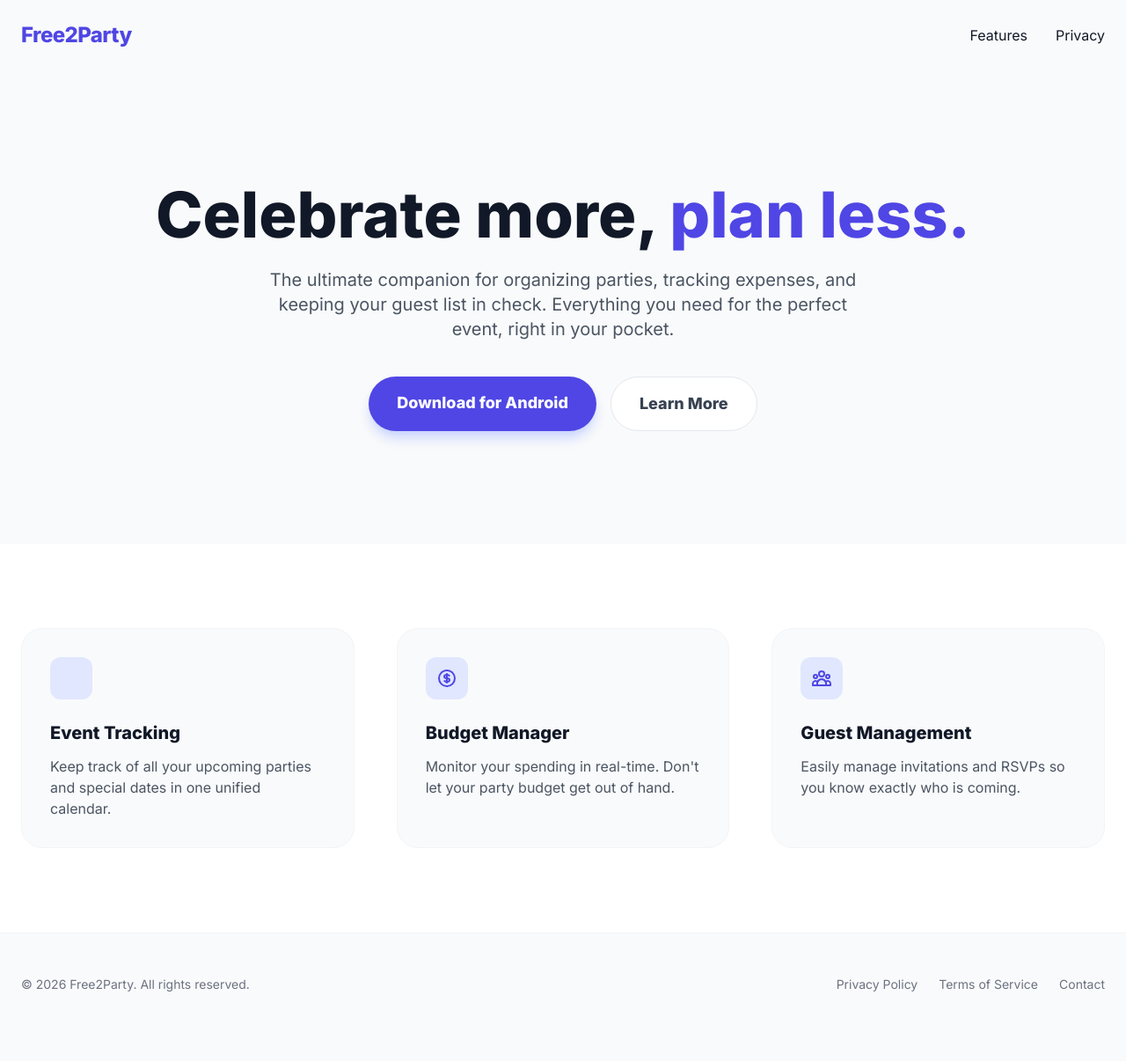
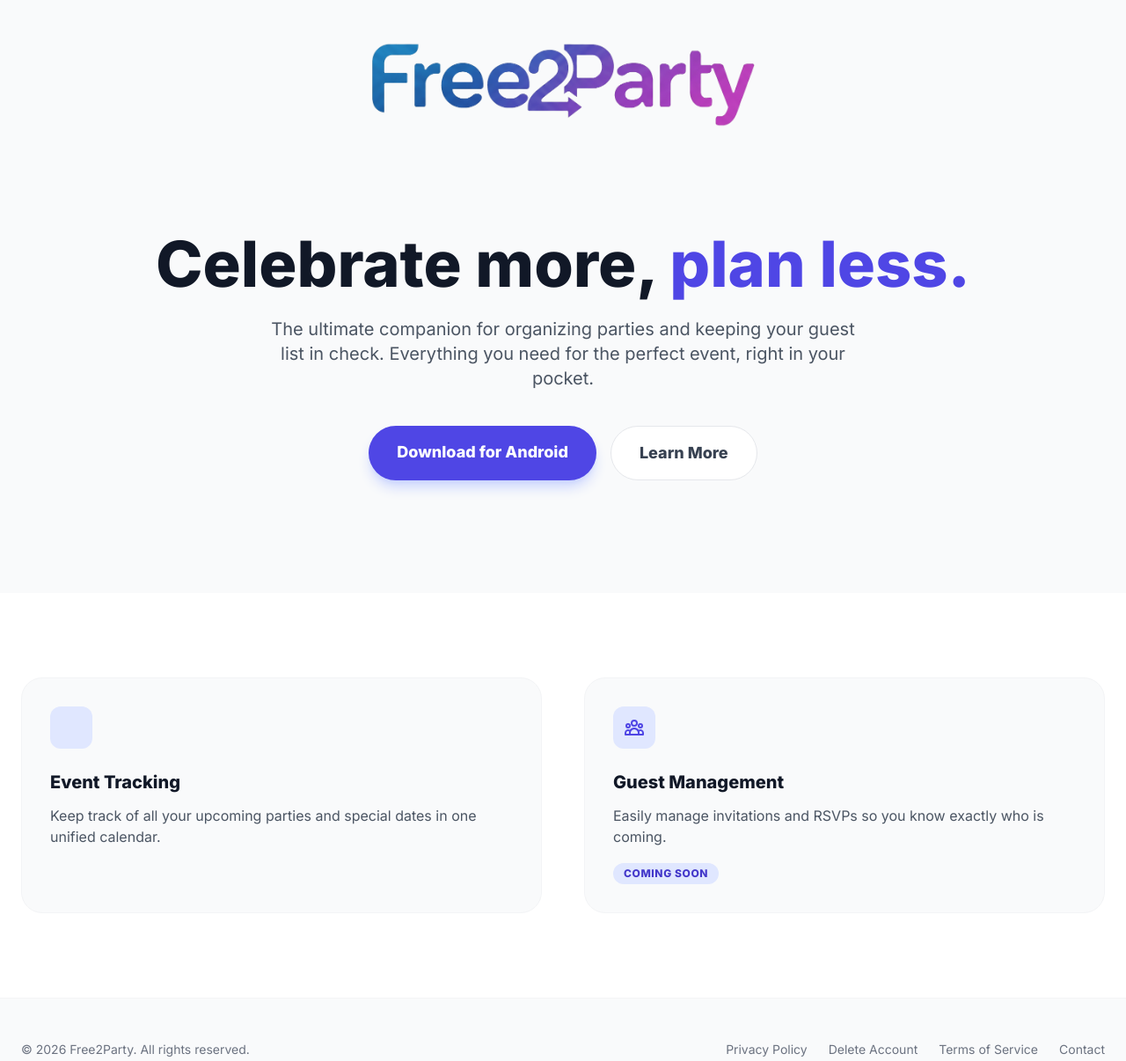
Before and after one commit to albuquerquehugo/Free2Party, a plain HTML site: page public/index.html in a window 1280 px wide. Shown: the whole page at 88% size. Before the commit the page ends 1177 px from the top, so only its background shows below. Drawn offline with nearby package versions, Linux system fonts and the light colour scheme.

Commit message:
Implement Delete Account page and improve website visual.

```diff
--- a/public/index.html
+++ b/public/index.html
@@ -18,24 +18,22 @@
 <body class="bg-gray-50 text-gray-900">
 
     <!-- Navigation -->
-    <nav class="p-6">
-        <div class="max-w-7xl mx-auto flex justify-between items-center">
-            <div class="text-2xl font-extrabold tracking-tight text-indigo-600">Free2Party</div>
-            <div class="space-x-8 hidden md:flex font-medium">
-                <a href="#features" class="hover:text-indigo-600 transition">Features</a>
-                <a href="privacy.html" class="hover:text-indigo-600 transition">Privacy</a>
-            </div>
+    <nav class="pt-10 pb-4">
+        <div class="max-w-7xl mx-auto flex flex-col items-center">
+            <a href="/">
+                <img src="logo.png" alt="Free2Party Logo" class="h-20 md:h-28">
+            </a>
         </div>
     </nav>
 
     <!-- Hero Section -->
-    <section class="px-6 py-20 md:py-32">
+    <section class="px-6 pt-12 pb-20 md:pt-24 md:pb-32">
         <div class="max-w-7xl mx-auto text-center">
             <h1 class="text-5xl md:text-7xl font-extrabold mb-6 leading-tight">
                 Celebrate more, <span class="text-indigo-600">plan less.</span>
             </h1>
             <p class="text-xl text-gray-600 mb-10 max-w-2xl mx-auto">
-                The ultimate companion for organizing parties, tracking expenses, and keeping your guest list in check. Everything you need for the perfect event, right in your pocket.
+                The ultimate companion for organizing parties and keeping your guest list in check. Everything you need for the perfect event, right in your pocket.
             </p>
             <div class="flex flex-col md:flex-row justify-center gap-4">
                 <a href="#" class="bg-indigo-600 text-white px-8 py-4 rounded-full font-bold text-lg hover:bg-indigo-700 transition shadow-lg shadow-indigo-200">
@@ -51,7 +49,7 @@
     <!-- Features Section -->
     <section id="features" class="bg-white py-24 px-6">
         <div class="max-w-7xl mx-auto">
-            <div class="grid md:grid-cols-3 gap-12">
+            <div class="grid md:grid-cols-2 gap-12">
                 <div class="p-8 rounded-3xl bg-gray-50 border border-gray-100">
                     <div class="w-12 h-12 bg-indigo-100 rounded-xl flex items-center justify-center mb-6">
                         <svg class="w-6 h-6 text-indigo-600" fill="none" stroke="currentColor" viewBox="0 0 24 24"><path stroke-linecap="round" stroke-linejoin="round" stroke-width="2" d="8 7V3m8 4V3m-9 8h10M5 21h14a2 2 0 002-2V7a2 2 0 00-2-2H5a2 2 0 00-2 2v12a2 2 0 002 2z"></path></svg>
@@ -61,17 +59,11 @@
                 </div>
                 <div class="p-8 rounded-3xl bg-gray-50 border border-gray-100">
                     <div class="w-12 h-12 bg-indigo-100 rounded-xl flex items-center justify-center mb-6">
-                        <svg class="w-6 h-6 text-indigo-600" fill="none" stroke="currentColor" viewBox="0 0 24 24"><path stroke-linecap="round" stroke-linejoin="round" stroke-width="2" d="M12 8c-1.657 0-3 .895-3 2s1.343 2 3 2 3 .895 3 2-1.343 2-3 2m0-8c1.11 0 2.08.402 2.599 1M12 8V7m0 1v8m0 0v1m0-1c-1.11 0-2.08-.402-2.599-1M21 12a9 9 0 11-18 0 9 9 0 0118 0z"></path></svg>
-                    </div>
-                    <h3 class="text-xl font-bold mb-3">Budget Manager</h3>
-                    <p class="text-gray-600">Monitor your spending in real-time. Don't let your party budget get out of hand.</p>
-                </div>
-                <div class="p-8 rounded-3xl bg-gray-50 border border-gray-100">
-                    <div class="w-12 h-12 bg-indigo-100 rounded-xl flex items-center justify-center mb-6">
                         <svg class="w-6 h-6 text-indigo-600" fill="none" stroke="currentColor" viewBox="0 0 24 24"><path stroke-linecap="round" stroke-linejoin="round" stroke-width="2" d="M17 20h5v-2a3 3 0 00-5.356-1.857M17 20H7m10 0v-2c0-.656-.126-1.283-.356-1.857M7 20H2v-2a3 3 0 015.356-1.857M7 20v-2c0-.656.126-1.283.356-1.857m0 0a5.002 5.002 0 019.288 0M15 7a3 3 0 11-6 0 3 3 0 016 0zm6 3a2 2 0 11-4 0 2 2 0 014 0zM7 10a2 2 0 11-4 0 2 2 0 014 0z"></path></svg>
                     </div>
                     <h3 class="text-xl font-bold mb-3">Guest Management</h3>
-                    <p class="text-gray-600">Easily manage invitations and RSVPs so you know exactly who is coming.</p>
+                    <p class="text-gray-600 mb-4">Easily manage invitations and RSVPs so you know exactly who is coming.</p>
+                    <span class="inline-block px-3 py-1 rounded-full bg-indigo-100 text-indigo-700 text-xs font-bold uppercase tracking-wider">Coming Soon</span>
                 </div>
             </div>
         </div>
@@ -83,6 +75,7 @@
             <p>&copy; 2026 Free2Party. All rights reserved.</p>
             <div class="flex space-x-6 mt-4 md:mt-0">
                 <a href="privacy.html" class="hover:text-indigo-600">Privacy Policy</a>
+                <a href="delete-account.html" class="hover:text-indigo-600">Delete Account</a>
                 <a href="#" class="hover:text-indigo-600">Terms of Service</a>
                 <a href="mailto:hello@free2party.app" class="hover:text-indigo-600">Contact</a>
             </div>
```
Also changed, not shown: public/delete-account.html (added, +51 -0 lines), public/privacy.html (+4 -1 lines), public/logo.png (added).
